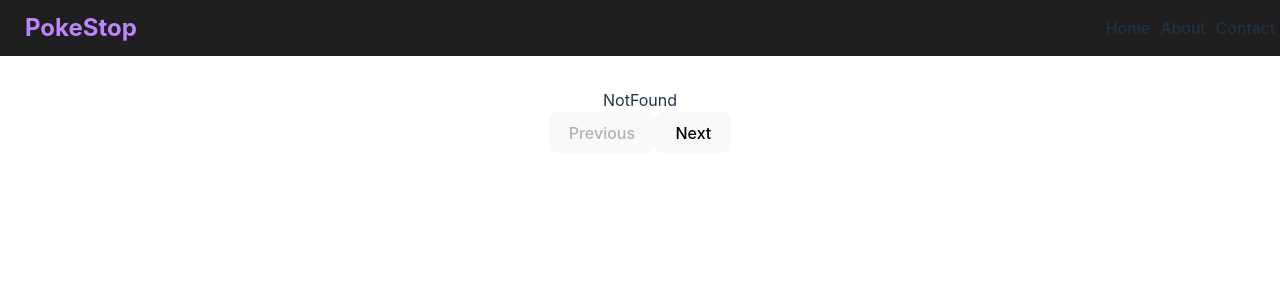
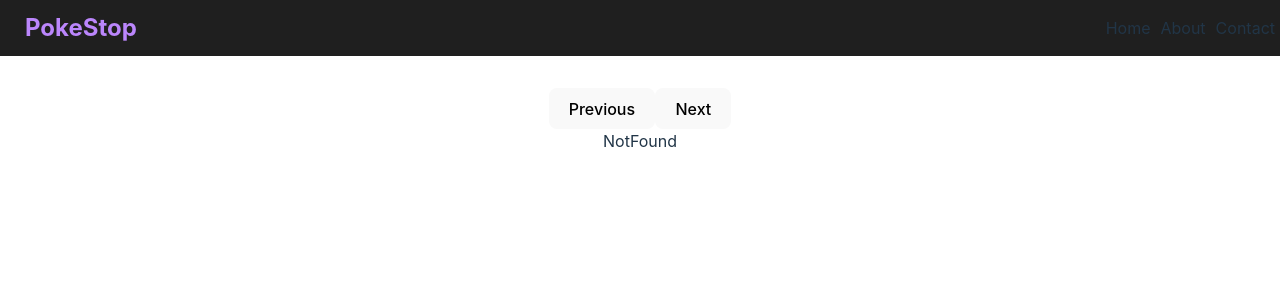
Before and after one commit to Apricosma/poke-stop, a React (Vite) app: page /poke-stop/404 in a window 1280 px wide. Shown: the top 300 px of the page. Built offline with nearby package versions, Linux system fonts and the light colour scheme; no server answers; what pokemontcgsdk would draw is missing.

Commit message:
Hopefully fix pagination

```diff
--- a/src/App.jsx
+++ b/src/App.jsx
@@ -1,5 +1,11 @@
 import { useState, useEffect } from "react";
-import { Routes, Route, useNavigate, useParams } from "react-router-dom";
+import {
+  Routes,
+  Route,
+  useNavigate,
+  useParams,
+  useLocation,
+} from "react-router-dom";
 import "./App.css";
 import CardData from "./components/CardData";
 import CardDetails from "./components/CardDetails";
@@ -7,20 +13,34 @@ import Header from "./components/Header";
 import NotFound from "./components/NotFound";
 
 function App() {
-  const [currentPage, setCurrentPage] = useState(1);
+  const [currentPage, setCurrentPage] = useState(() => {
+    const savedPage = sessionStorage.getItem("currentPage");
+    return savedPage ? Number(savedPage) : 1;
+  });
+
+  const location = useLocation();
   const navigate = useNavigate();
-  const { page } = useParams();
 
   const handlePageChange = (pageNumber) => {
     setCurrentPage(pageNumber);
-    navigate(`/${pageNumber}`);
+    navigate(`/${pageNumber}`, { state: { pageNumber } });
   };
+
+  useEffect(() => {
+    const pageNumber = location.state?.pageNumber || 1;
+    setCurrentPage(pageNumber);
+  }, [location.state?.pageNumber]);
 
   // Update the currentPage state when the page parameter changes
   useEffect(() => {
-    const pageNumber = page ? parseInt(page, 10) : 1;
+    const currentPageFromUrl = location.pathname.substring(1);
+    let pageNumber = parseInt(currentPageFromUrl, 10);
+    if (isNaN(pageNumber)) {
+      pageNumber = 1; // default to page 1 if the URL doesn't contain a valid page number
+    }
     setCurrentPage(pageNumber);
-  }, [page]);
+    sessionStorage.setItem("currentPage", currentPage);
+  }, [location.pathname, location.state?.pageNumber]);
 
   return (
     <>
@@ -29,19 +49,6 @@ function App() {
         color="var(--background-color-light)"
         navigation={["Home", "About", "Contact"]}
       />
-
-      <Routes>
-        <Route
-          path="/"
-          element={<CardData pageSize={10} page={currentPage} />}
-        />
-        <Route
-          path="/:page"
-          element={<CardData pageSize={10} page={currentPage} />}
-        />
-        <Route path="/card/:id" element={<CardDetails />} />
-        <Route path="/404" element={<NotFound />} />
-      </Routes>
 
       <div className="pagination">
         <button
@@ -52,6 +59,19 @@ function App() {
         </button>
         <button onClick={() => handlePageChange(currentPage + 1)}>Next</button>
       </div>
+
+      <Routes>
+        <Route
+          path="/:page"
+          element={<CardData pageSize={10} page={currentPage} />}
+        />
+        <Route
+          path="/"
+          element={<CardData pageSize={10} page={currentPage} />}
+        />
+        <Route path="/card/:id" element={<CardDetails />} />
+        <Route path="/404" element={<NotFound />} />
+      </Routes>
     </>
   );
 }
--- a/src/components/CardData.jsx
+++ b/src/components/CardData.jsx
@@ -34,7 +34,7 @@ const CardData = ({ pageSize, page }) => {
 						<img src={card.images.small} alt={card.name} className='card-image' />
 						<div className='card-container'>
 							<h3 className='card-name'>{card.name}</h3>
-							<p>${card.cardmarket.prices.averageSellPrice}</p>
+							<p>${card.cardmarket?.prices?.averageSellPrice}</p>
 						</div>
 					</div>
 				))}
--- a/src/main.jsx
+++ b/src/main.jsx
@@ -5,9 +5,9 @@ import "./index.css";
 import { BrowserRouter } from "react-router-dom";
 
 ReactDOM.createRoot(document.getElementById("root")).render(
-  <React.StrictMode>
+
     <BrowserRouter basename="/poke-stop">
       <App />
     </BrowserRouter>
-  </React.StrictMode>
+
 );
```
